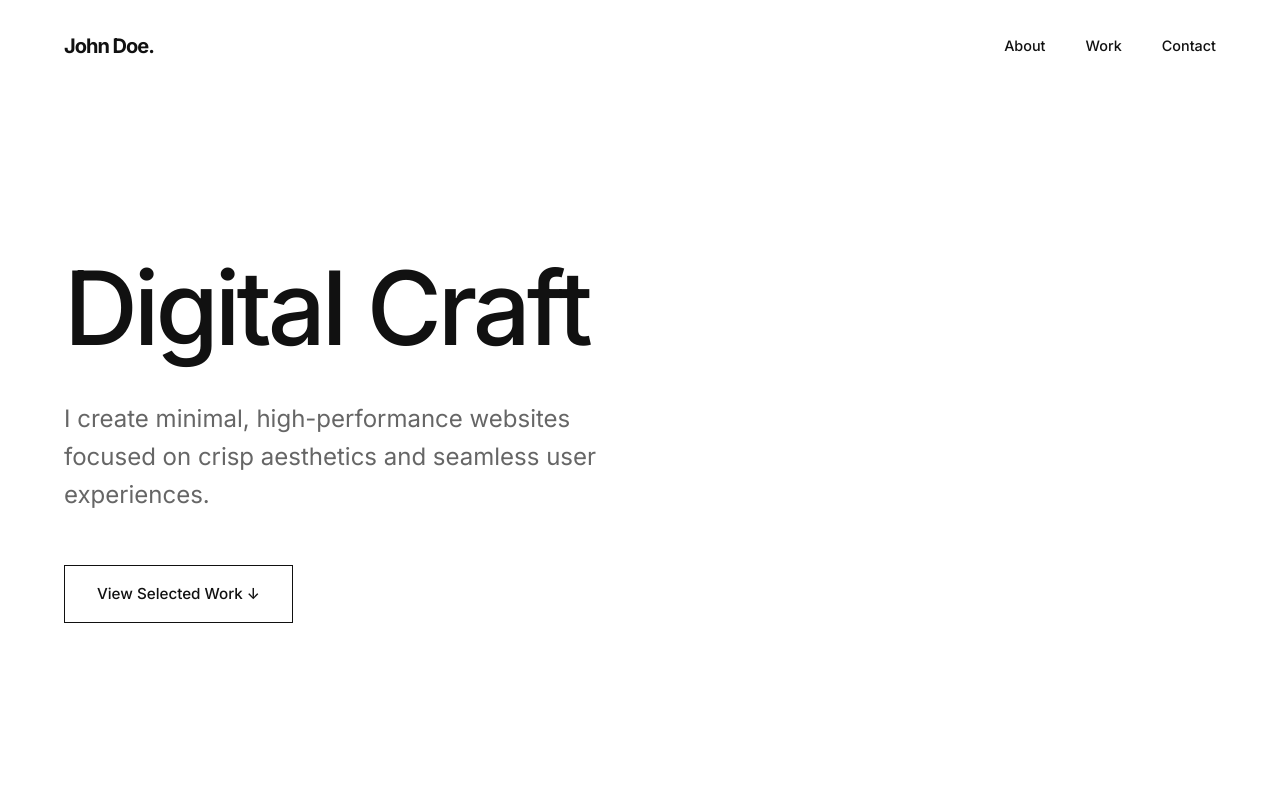
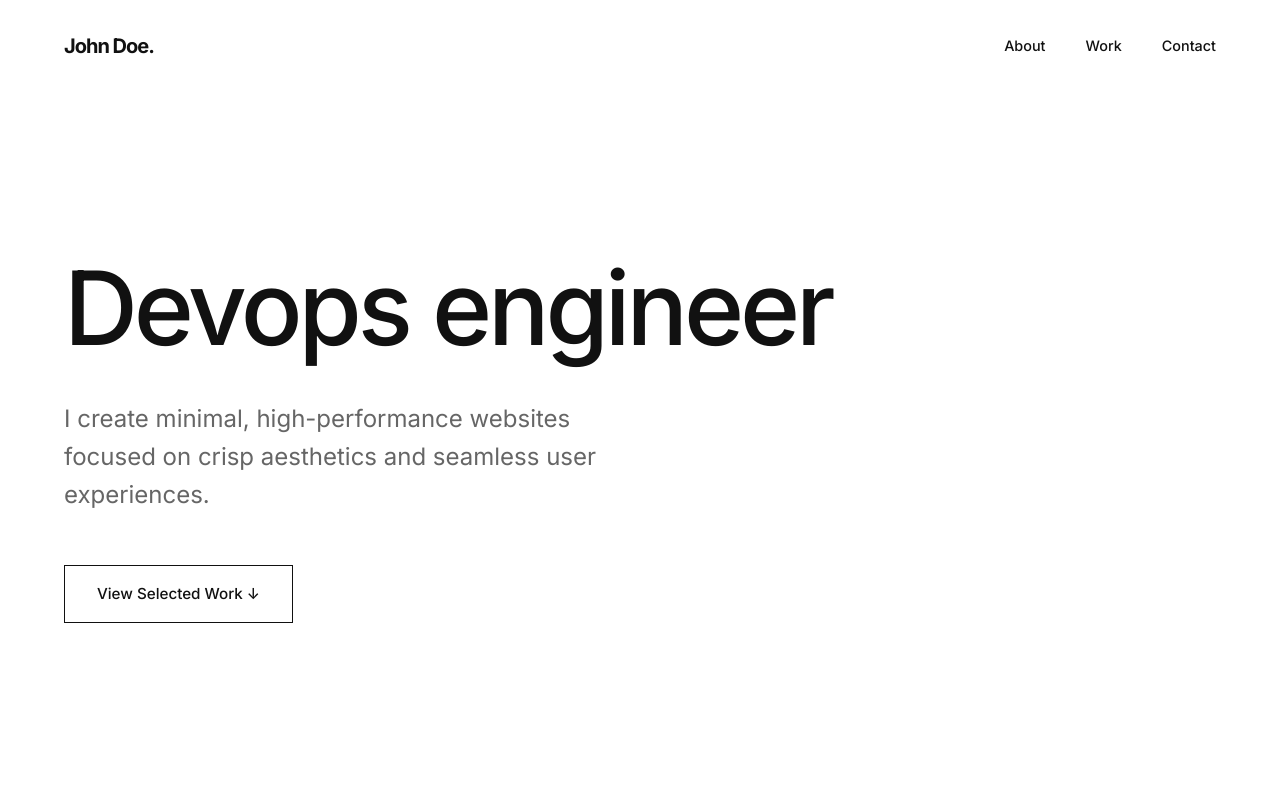
Before and after one commit to K-deharkar/CICD, a plain HTML site: page index.html in a window 1280 px wide. Shown: the top 800 px of the page. Drawn offline with Linux system fonts and the light colour scheme.

Commit message:
changed the header i heros section

```diff
--- a/index.html
+++ b/index.html
@@ -24,7 +24,7 @@
     <main>
         <section id="home" class="hero">
             <div class="hero-content">
-                <h1>Digital Craft</h1>
+                <h1>Devops engineer</h1>
                 <p>I create minimal, high-performance websites focused on crisp aesthetics and seamless user experiences.</p>
                 <a href="#projects" class="btn btn-outline">View Selected Work &darr;</a>
             </div>
```
